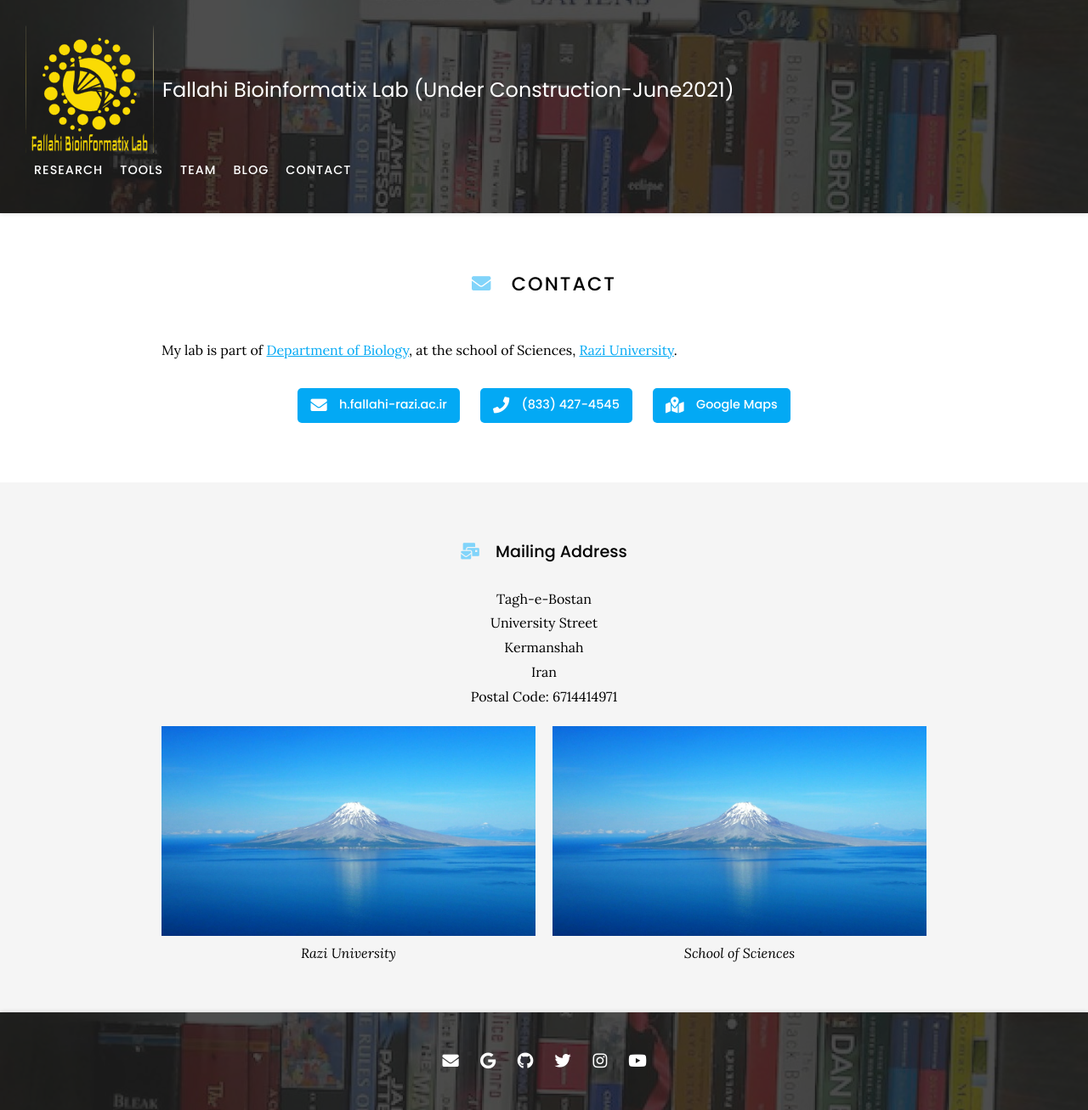
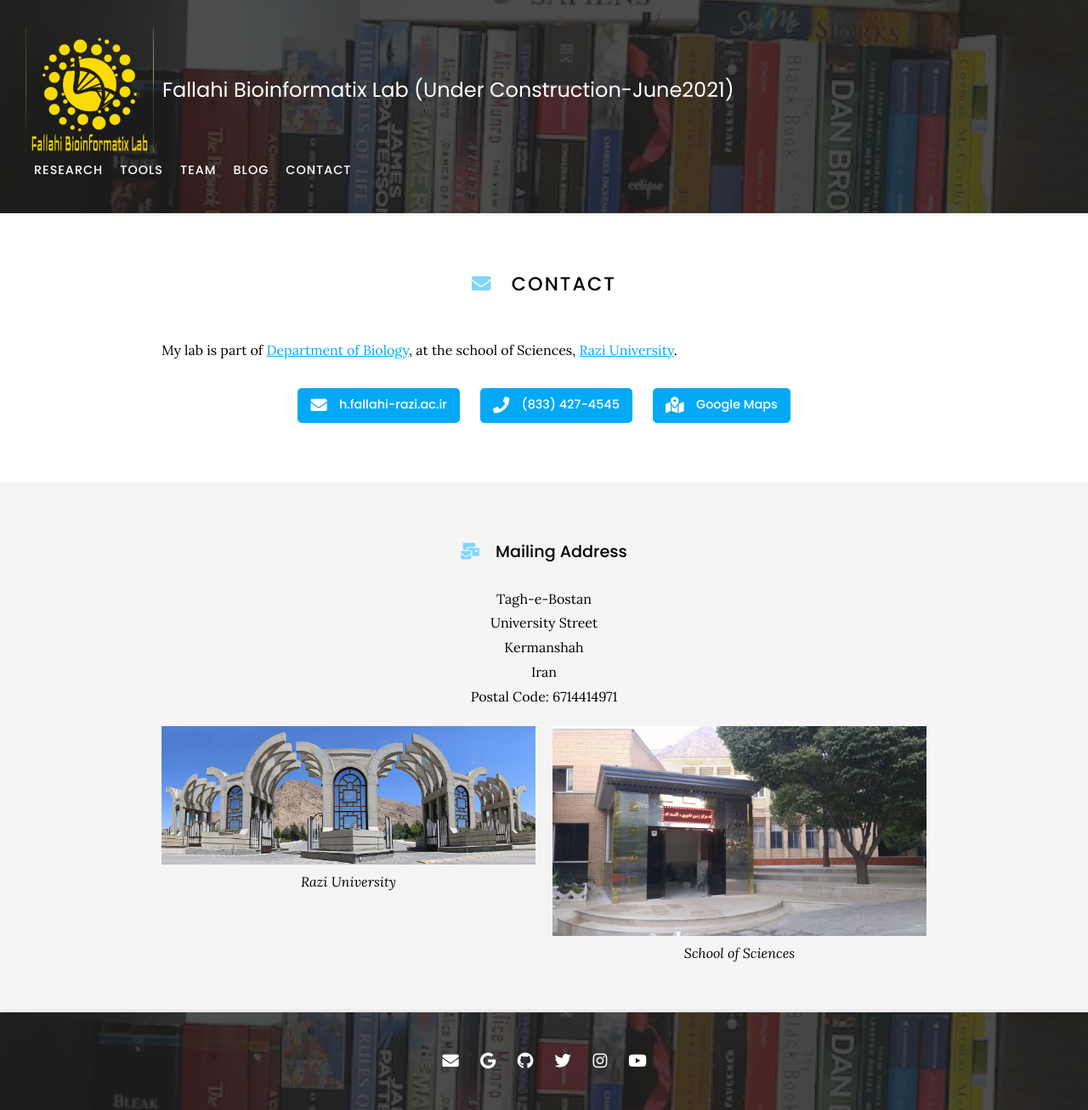
Before and after one commit to Hossein-Fallahi/Fallahi-Bioinformatics-Lab, a Jekyll site: the page built from contact/index.md, in a window 1280 px wide. Shown: the whole page at 85% size. Built offline with Jekyll 4.4.1, drawn with Linux system fonts in a browser that asks for light colours; nearby versions of some CDN libraries.

Commit message:
Update index.md

```diff
--- a/contact/index.md
+++ b/contact/index.md
@@ -53,14 +53,14 @@ Postal Code: 6714414971
 {% capture col1 %}
 {%
   include figure.html
-  image="images/photo.jpg"
+  image="images/razi.jpg"
   caption="Razi University"
 %}
 {% endcapture %}
 {% capture col2 %}
 {%
   include figure.html
-  image="images/photo.jpg"
+  image="images/sci.jpg"
   caption="School of Sciences"
 %}
 {% endcapture %}
```
